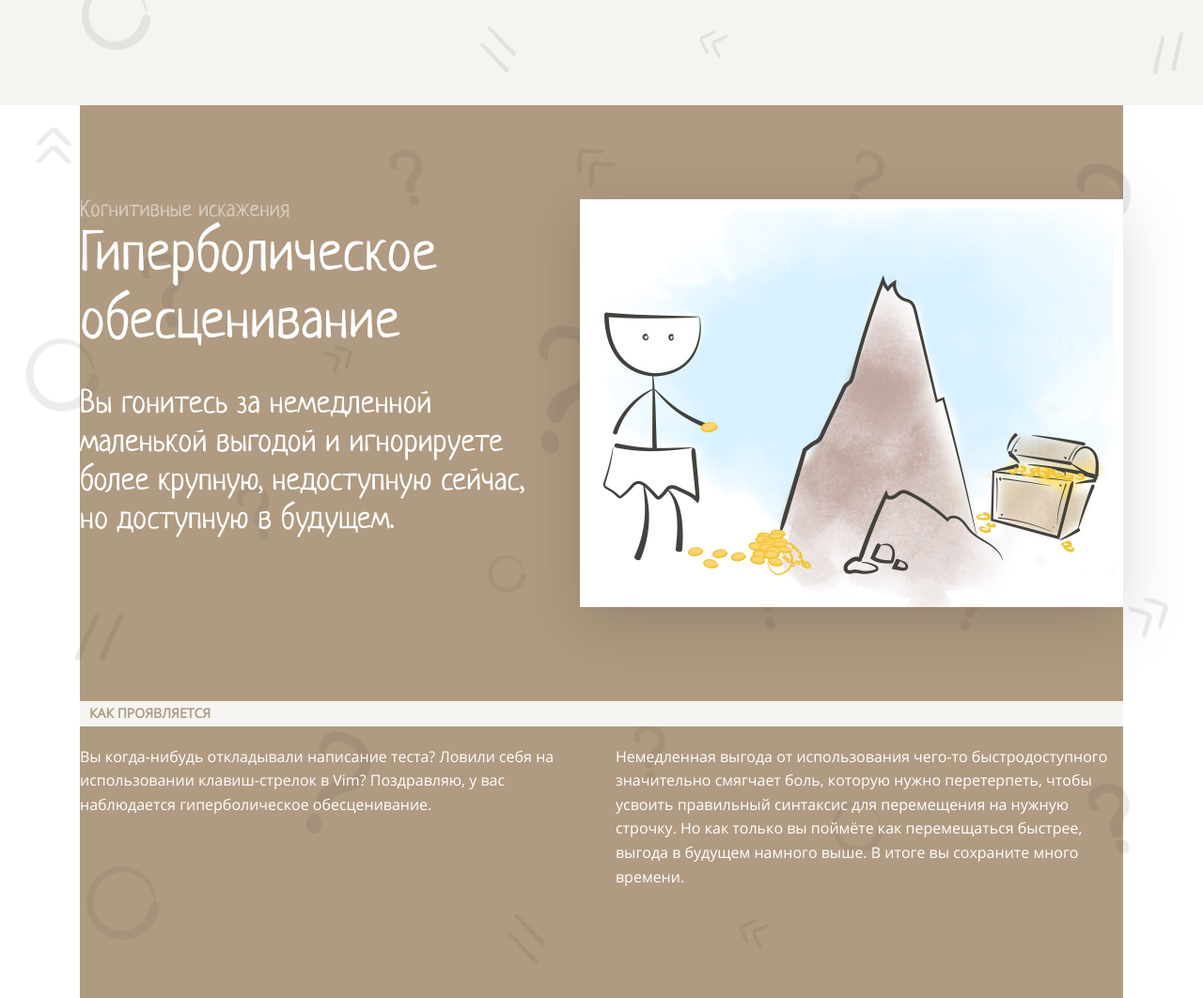
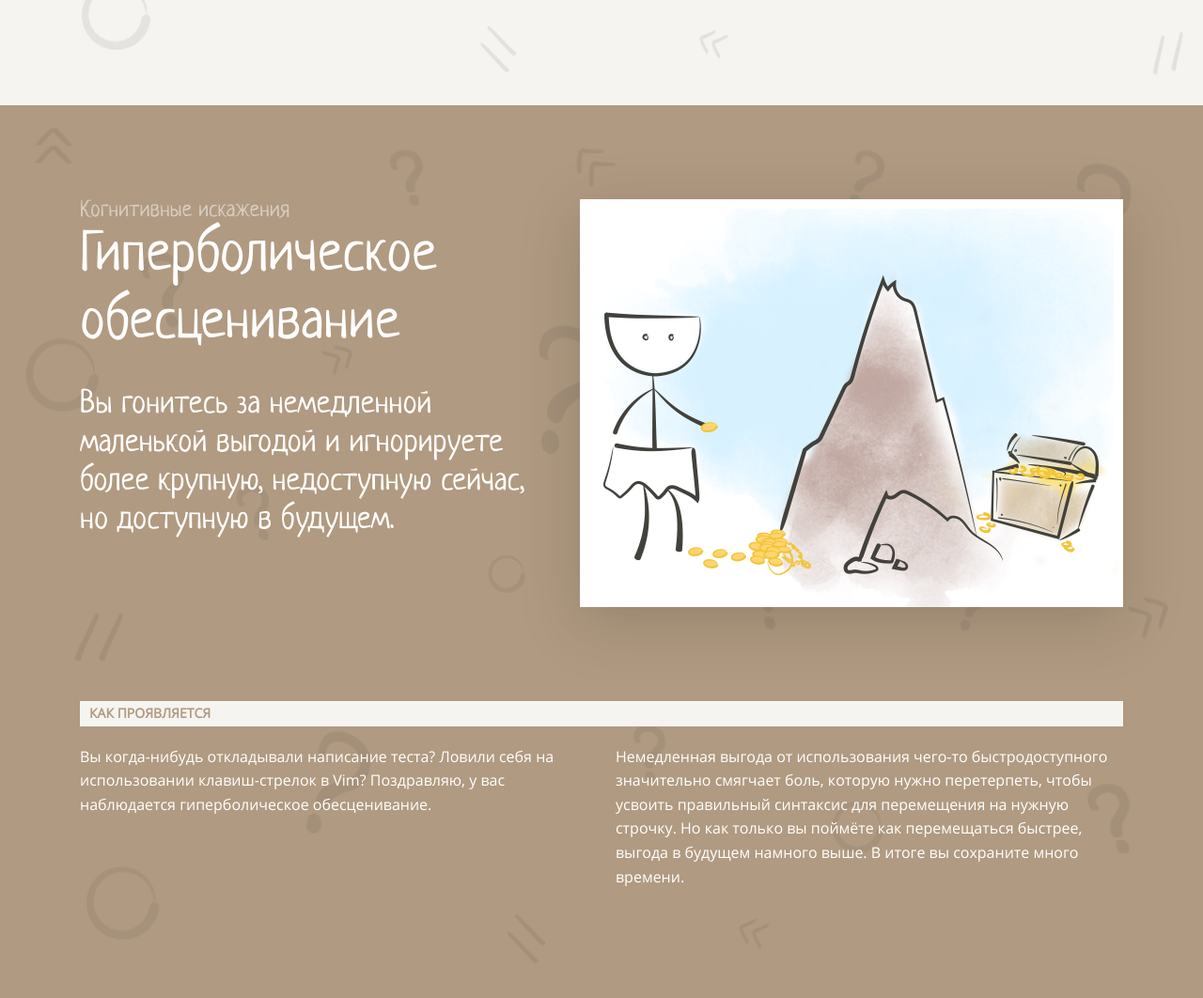
Before and after one commit to vasilievpg/layout-designer-project-lvl1, a website: page src/index.html in a window 1280 px wide. Shown: the part 5340-6402 px from the top of the page at 94% size. Drawn offline with Linux system fonts and the light colour scheme.

Commit message:
Исправил секцию hyperbolic-depreciation

```diff
--- a/src/index.html
+++ b/src/index.html
@@ -140,10 +140,7 @@
             </div>
         </div>
     </section>
-    <section id="hyperbolic-depreciation">
-        <div class="relative d-flex justify-center">
-            <div class="bg bg-section-brown">
-                <div class="bg bg-image">
+    <section id="hyperbolic-depreciation" class="relative d-flex justify-center bg bg-section-brown bg-image">
         <div class="container">
             <div class="d-flex">
                 <div class="mr-30">
@@ -157,9 +154,6 @@
             <div class="columns-2">
                 <p class="break-after text-white">Вы когда-нибудь откладывали написание теста? Ловили себя на использовании клавиш-стрелок в Vim? Поздравляю, у вас наблюдается гиперболическое обесценивание.</p>
                 <p class="text-white">Немедленная выгода от использования чего-то быстродоступного значительно смягчает боль, которую нужно перетерпеть, чтобы усвоить правильный синтаксис для перемещения на нужную строчку. Но как только вы поймёте как перемещаться быстрее, выгода в будущем намного выше. В итоге вы сохраните много времени.</p>
-                        </div>
-                    </div>
-                </div>
             </div>
         </div>
     </section>
```
Lines whose indentation alone changed are shown as unchanged.
